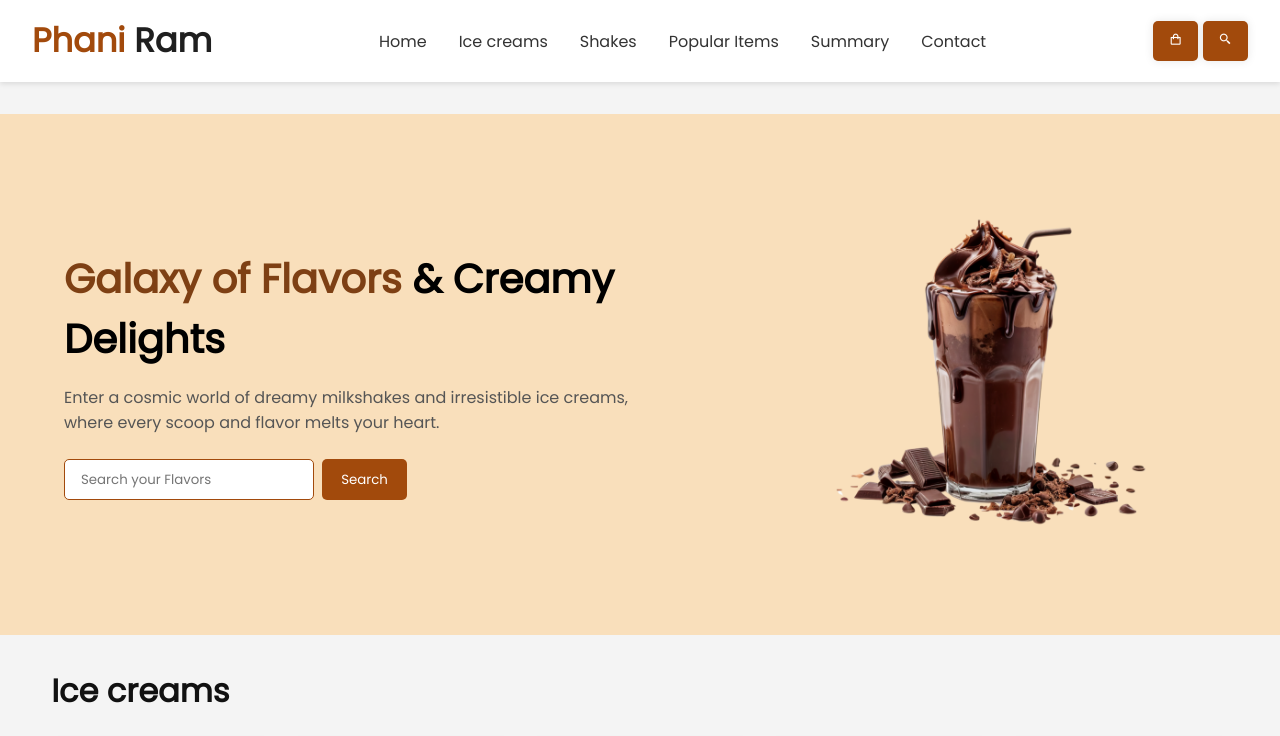
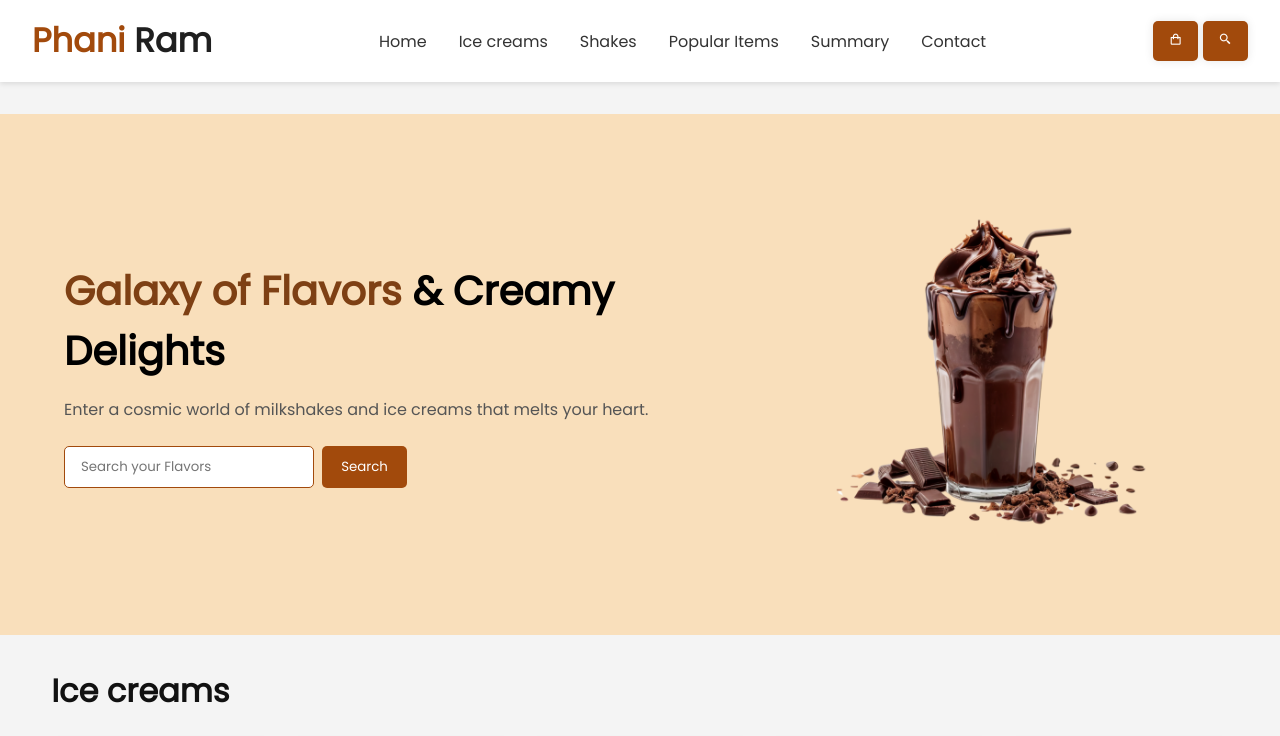
Before and after one commit to baburaonimmakayala/Galaxy-of-Flavours, a plain HTML site: page index.html in a window 1280 px wide. Shown: the top 736 px of the page. Drawn offline with nearby package versions, Linux system fonts and the light colour scheme; grey boxes are pictures that could not be loaded.

Commit message:
Update index.html

```diff
--- a/index.html
+++ b/index.html
@@ -52,7 +52,7 @@
         <div class="header_content">
             <h1>Galaxy of Flavors <span>& Creamy Delights</span></h1>
             <p class="section_description">
-                Enter a cosmic world of dreamy milkshakes and irresistible ice creams, where every scoop and flavor melts your heart.
+               Enter a cosmic world of milkshakes and ice creams that melts your heart.
             </p>
             <div class="header_btn">
                 <input type="text" id="search" name="search" placeholder="Search your Flavors">
@@ -1113,4 +1113,5 @@
 
     <script src="script.js"></script>
 </body>
+
 </html>
```
